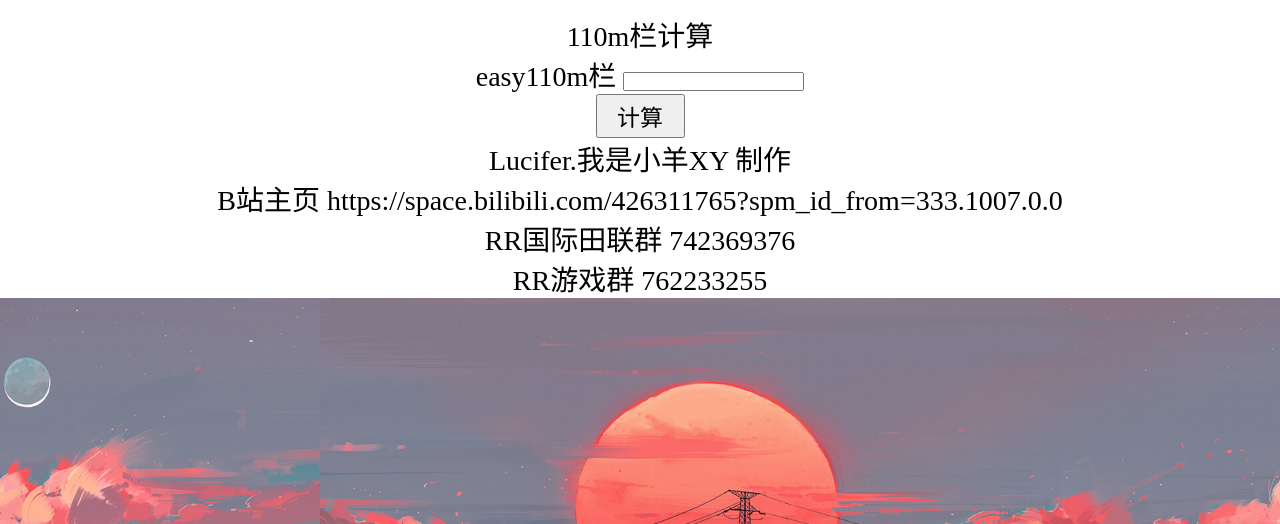
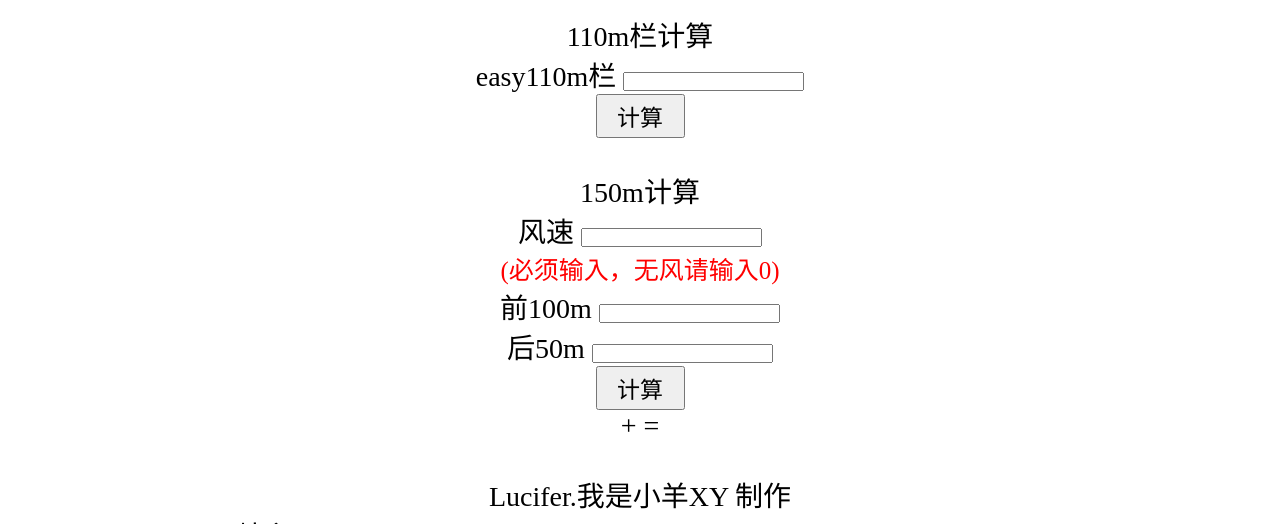
Before and after one commit to RRfenduan/RRfenduan.github.io, a plain HTML site: page index.html in a window 1280 px wide. Shown: the part 1160-1684 px from the top of the page. Drawn offline with Linux system fonts and the light colour scheme.

Commit message:
Add files via upload

```diff
--- a/index.html
+++ b/index.html
@@ -1,5 +1,5 @@
 <!DOCTYPE html>
-<html lang="en">
+<html lang="en" xmlns="http://www.w3.org/1999/html">
 <head>
   <meta charset="UTF-8">
     <font style="font-size: 45px">
@@ -92,7 +92,20 @@
     110m栏计算<br>
     easy110m栏  <input id="k"><br>
     <button onclick="ddd('d')"><font style="font-size: 23px">计算</font></button><br>
-    <span id="result12"></span><p/>
+    <span id="result12"></span><p/><br>
+
+   <p style="text-align: center">
+       150m计算<br>
+    风速  <input id="l">
+    <p style="text-align: center" class="p1">
+    (必须输入，无风请输入0)<br>
+    <p style="text-align: center">
+    前100m <input id="m"><br>
+    后50m <input id="n"><br>
+    <button id="2" onclick="eee('e')"><font style="font-size: 23px">计算</font></button><br>
+    <span id="result13"></span>+
+    <span id="result14"></span>=
+        <span id="result15"></span><br><br></p>
 
 </body>
 <script>function aaa(a){
@@ -208,6 +221,21 @@
     result12.innerText = (valK**0.37*5.5033).toFixed(2)
 }
 </script>
+<script>function eee(e){
+    let inputM = document.getElementById("m")
+    let inputN = document.getElementById("n")
+    let result13 = document.getElementById("result13")
+    let valM = parseFloat(inputM.value)
+    let result14 = document.getElementById("result14")
+    let valN = parseFloat(inputN.value)
+    let inputL = document.getElementById("l")
+    let valL = parseFloat(inputL.value)
+    result13.innerText = (valM+1.47-valL*0.03).toFixed(2)
+    result14.innerText = (valN+1.53-valL*0.02).toFixed(2)
+    result15.innerText = (valM+1.47-valL*0.03+valN+1.53-valL*0.02).toFixed(2)
+}
+</script>
+
 <p style="text-align: center">
     Lucifer.我是小羊XY 制作<br>
     B站主页 https://space.bilibili.com/426311765?spm_id_from=333.1007.0.0<br>
@@ -232,10 +260,10 @@
       }
 }
 // 屏蔽鼠标右键
-    document.oncontextmenu = function() {
-     alert('禁止右键');
-     return false;
-}
+//     document.oncontextmenu = function() {
+//      alert('禁止右键');
+//      return false;
+// }
 }
     </script>
 </html>
```
Lines whose indentation alone changed are shown as unchanged.
